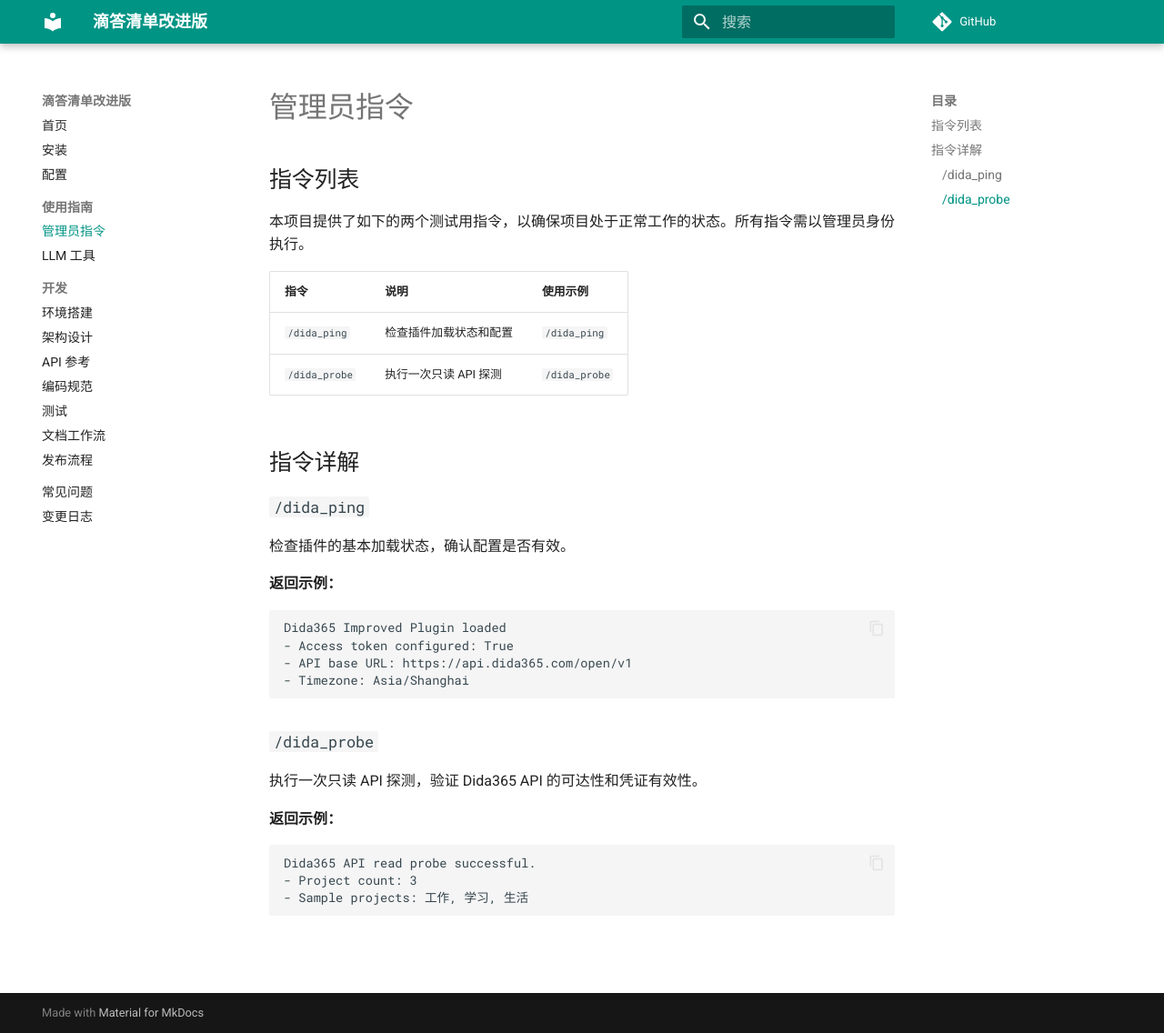
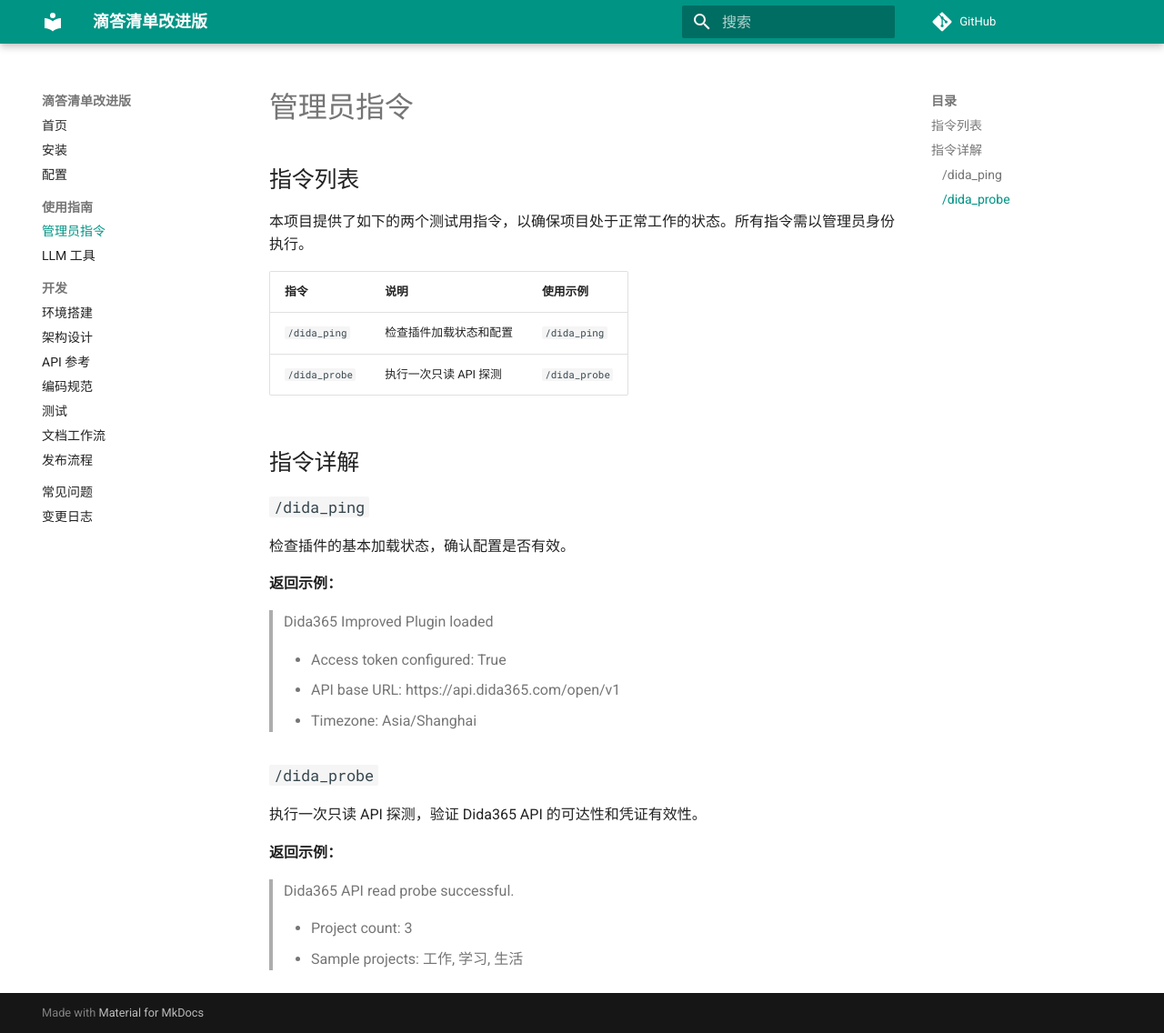
Before and after one commit to GitHubonline1396529/astrbot_plugin_dida_improved, an MkDocs documentation site: the page built from docs/usage/commands.md, in a window 1280 px wide and 1136 px high. Shown: the whole window at 91% size. Built offline with MkDocs 1.6.1 and Material for MkDocs 9.7.7, drawn with Linux system fonts in a browser that asks for light colours; comment, search, counter and statistics services are not loaded.

````diff
--- a/docs/usage/commands.md
+++ b/docs/usage/commands.md
@@ -17,12 +17,11 @@
 
 **返回示例：**
 
-```
-Dida365 Improved Plugin loaded
-- Access token configured: True
-- API base URL: https://api.dida365.com/open/v1
-- Timezone: Asia/Shanghai
-```
+> Dida365 Improved Plugin loaded
+>
+> - Access token configured: True
+> - API base URL: https://api.dida365.com/open/v1
+> - Timezone: Asia/Shanghai
 
 ### `/dida_probe`
 
@@ -30,8 +29,7 @@ Dida365 Improved Plugin loaded
 
 **返回示例：**
 
-```
-Dida365 API read probe successful.
-- Project count: 3
-- Sample projects: 工作, 学习, 生活
-```
+> Dida365 API read probe successful.
+>
+> - Project count: 3
+> - Sample projects: 工作, 学习, 生活
````
